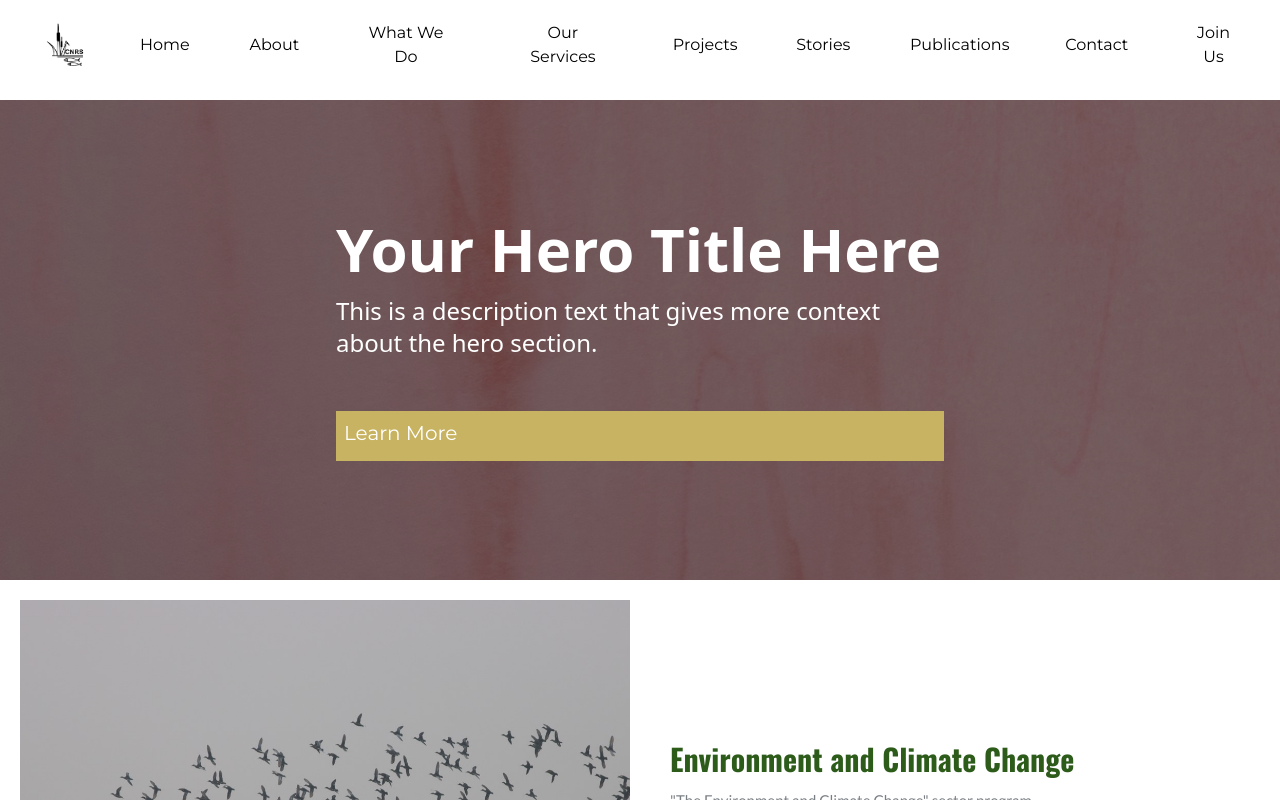
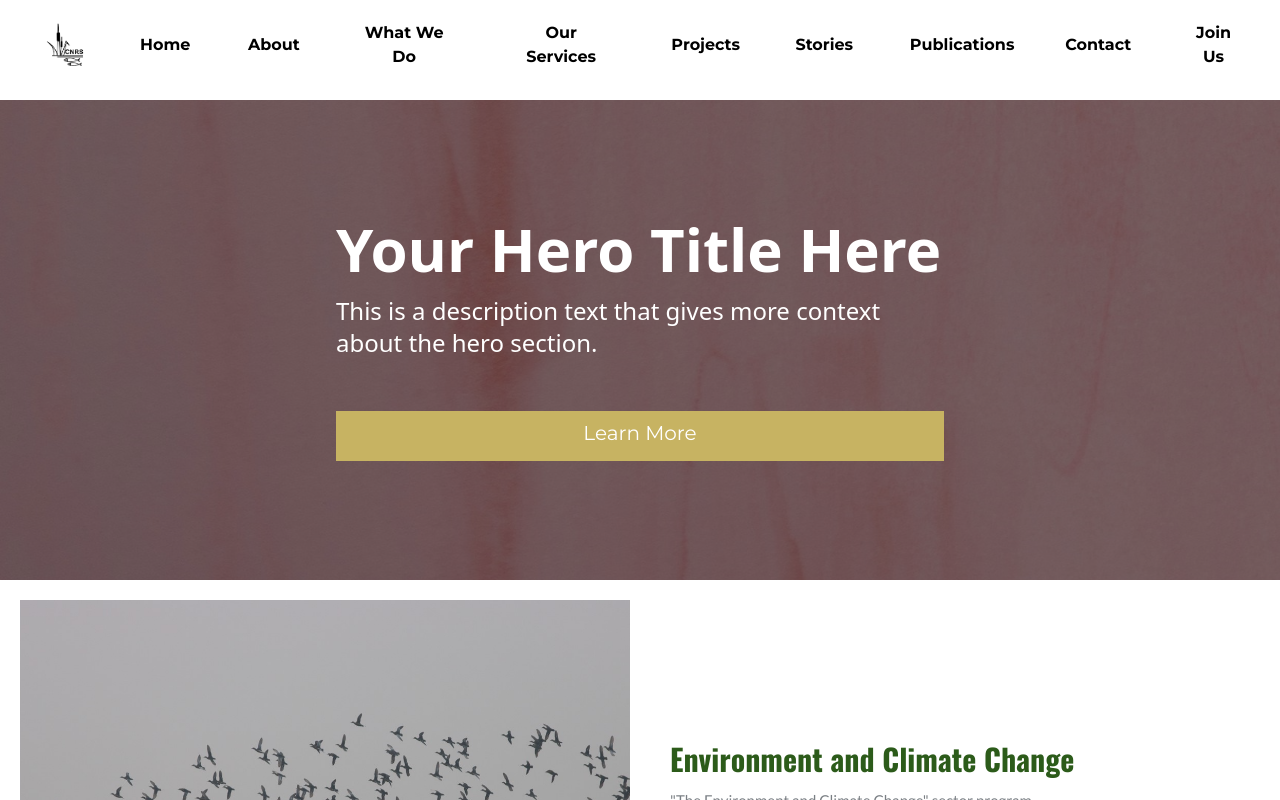
Before and after one commit to coderismail22/project-cnrs-client, a React (Vite) app: page / in a window 1280 px wide. Shown: the top 800 px of the page. Built offline with nearby package versions, Linux system fonts and the light colour scheme; a web font is replaced by a local one.

Commit message:
tweak for navbar

```diff
--- a/src/pages/Home/HeroSection/HeroSection.jsx
+++ b/src/pages/Home/HeroSection/HeroSection.jsx
@@ -21,7 +21,7 @@ const HeroSection = () => {
           This is a description text that gives more context about the hero
           section.
         </p>
-        <Link className="font-montserrat   text-xl bg-[#c7b362]  w-full h-[50px] p-2 mt-5">
+        <Link className="font-montserrat  text-center text-xl bg-[#c7b362]  w-full h-[50px] p-2 mt-5">
           Learn More
         </Link>
       </div>
--- a/src/pages/SharedPages/Navbar/Navbar.jsx
+++ b/src/pages/SharedPages/Navbar/Navbar.jsx
@@ -33,10 +33,10 @@ const Navbar = () => {
     <main className="h-[100px] shadow-lg flex flex-col justify-between p-5 z-[9999]">
       <nav className="flex justify-between items-center px-5">
         <div className="flex items-center justify-between w-[1000px] lg:w-[100px]">
-          <section className="w-[50px]">
+          <Link to="/" className="w-[50px]">
             {/* LOGO */}
             <img src="/assets/cnrs.png" width="80px" />
-          </section>
+          </Link>
 
           <section className="w-[50px]">
             {/* MENU for Mobile */}
@@ -55,7 +55,7 @@ const Navbar = () => {
             <Link
               key={index}
               to={item.path}
-              className="min-w-[30px] hover:text-[#456C2F] hidden lg:block font-montserrat text-center"
+              className="min-w-[30px] hover:text-[#456C2F] hidden lg:block font-montserrat font-bold text-center"
             >
               {item.title}
             </Link>
```
